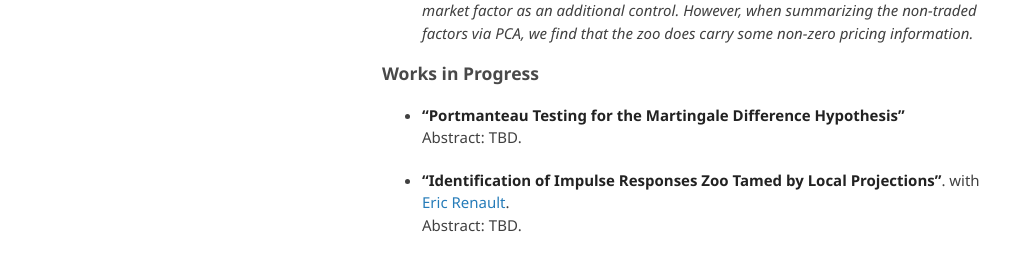
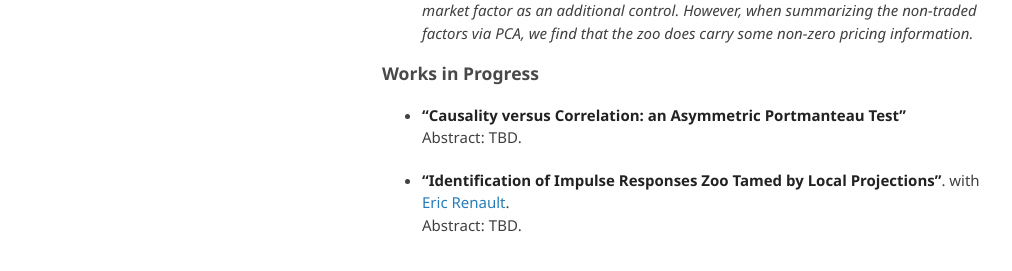
Before and after one commit to amandri/amandri.github.io, a Jekyll site: the page built from index.md, in a window 1280 px wide and 900 px high, scrolled down 658 px. Shown: the part 594-865 px from the top of the window, without its empty margins (133-1145 px from the left). Built offline with Jekyll 4.4.1, drawn with Linux system fonts in a browser that asks for light colours; the repository's description, which GitHub fills in, is left out; our own code applies the rules of GitHub Pages for plain Markdown files.

Commit message:
Update index.md

```diff
--- a/index.md
+++ b/index.md
@@ -32,7 +32,7 @@ Abstract: \
 
 ### Works in Progress
 
-- **"Portmanteau Testing for the Martingale Difference Hypothesis"** \
+- **"Causality versus Correlation: an Asymmetric Portmanteau Test"** \
   Abstract: TBD.
 
 - **"Identification of Impulse Responses Zoo Tamed by Local Projections"**. with [Eric Renault](https://warwick.ac.uk/fac/soc/economics/staff/emrrenault/#).\
```
